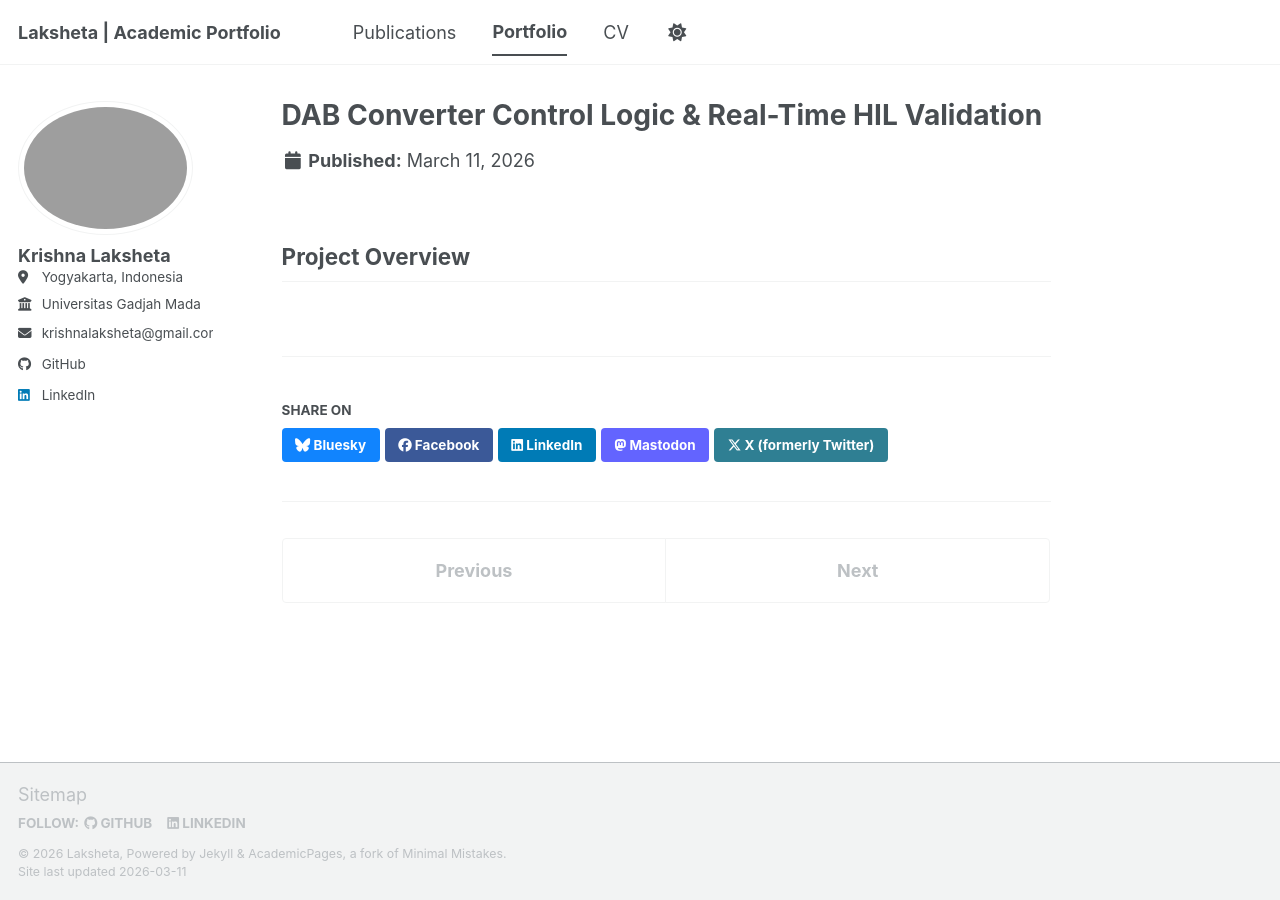
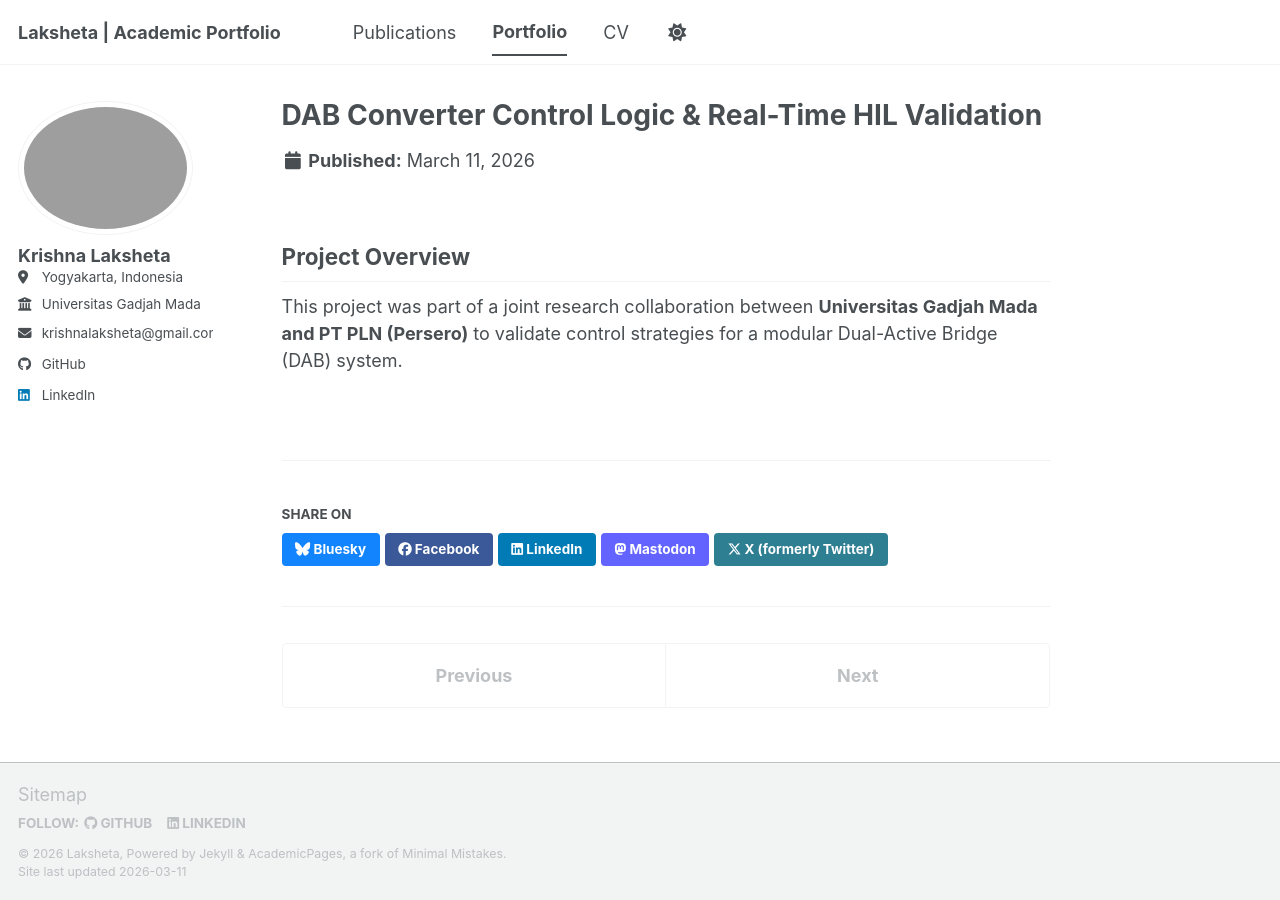
Before and after one commit to laksheta/laksheta.github.io, a Jekyll site: the page built from _portfolio/portfolio-1.md, in a window 1280 px wide. Built offline with Jekyll 4.4.1, drawn with Linux system fonts in a browser that asks for light colours; a script bundle is joined from its source files by our own code; library files that are not in the unit come from our copies; some of the changed lines change nothing that is shown.

Commit message:
port-1: add project overview

```diff
--- a/_portfolio/portfolio-1.md
+++ b/_portfolio/portfolio-1.md
@@ -1,27 +1,20 @@
 ---
 title: "DAB Converter Control Logic & Real-Time HIL Validation"
-excerpt: "Programmed and validated Dual-Active Bridge (DAB) control systems using PLECS Coder and Typhoon HIL 604. <br/><img src='/images/portofolio/1/header.jpg'>"
+excerpt: "Programmed and validated Dual-Active Bridge (DAB) control systems using PLECS Coder and Typhoon HIL 604. <br/><img src='/images/portofolio/1/header.jpg' width='400'>"
 collection: portfolio
-classes: wide
+# classes: wide
 ---
 
 ## Project Overview
-<!-- Explain the **problem** you were solving. [cite_start]For example, why do we need fault-tolerant control in DAB converters?[cite: 23, 24].
+This project was part of a joint research collaboration between **Universitas Gadjah Mada and PT PLN (Persero)** to validate control strategies for a modular Dual-Active Bridge (DAB) system.
 
-## Technical Implementation
-Describe your methodology. Focus on the tools and hardware used:
-* [cite_start]**Modeling:** (e.g., PLECS or Typhoon HIL)[cite: 17, 18, 62, 63].
-* [cite_start]**Control:** (e.g., Closed-loop, Machine Learning integration)[cite: 5, 29].
-* [cite_start]**Hardware:** (e.g., TI C2000 microcontrollers, 7kW prototypes)[cite: 29, 64].
+<!-- The development and validation were executed by a three-person research team. To ensure a clear division of engineering focus, our roles were divided as follows:
+* **Algorithm Design:** Developed by my colleague.
+* [cite_start]**Embedded Implementation (My Role):** Translated the DAB simulation into deployable C-code for the **TI Launchpad F28069M** and engineered the multi-board communication architecture[cite: 39].
+* [cite_start]**HIL Operation:** Managed by another colleague using the Typhoon HIL 604 simulator[cite: 40].
 
-## Visual Validation
-<div style="display: grid; grid-template-columns: 1fr 1fr; gap: 10px;">
-  <img src="/images/simulation_waveform.png" alt="Simulation">
-  <img src="/images/hardware_setup.png" alt="Hardware">
-</div>
-<p align="center"><i>Figure: Comparison between Typhoon HIL simulation and physical hardware prototype validation.</i></p>
+[cite_start]My specific focus was bridging the gap between theoretical control algorithms and real-time hardware execution, ensuring our digital controllers could communicate flawlessly[cite: 39, 40].
 
-## Key Achievements
-* [cite_start]Successfully validated [X] algorithm on a [Y] kW prototype[cite: 29].
-* [cite_start]Reduced model complexity for real-time HIL execution by [Z]%[cite: 18].
-* [cite_start]Led a team of [N] people for hardware integration[cite: 49]. -->
+---
+
+## Core Contributions & Technical Execution -->
```
